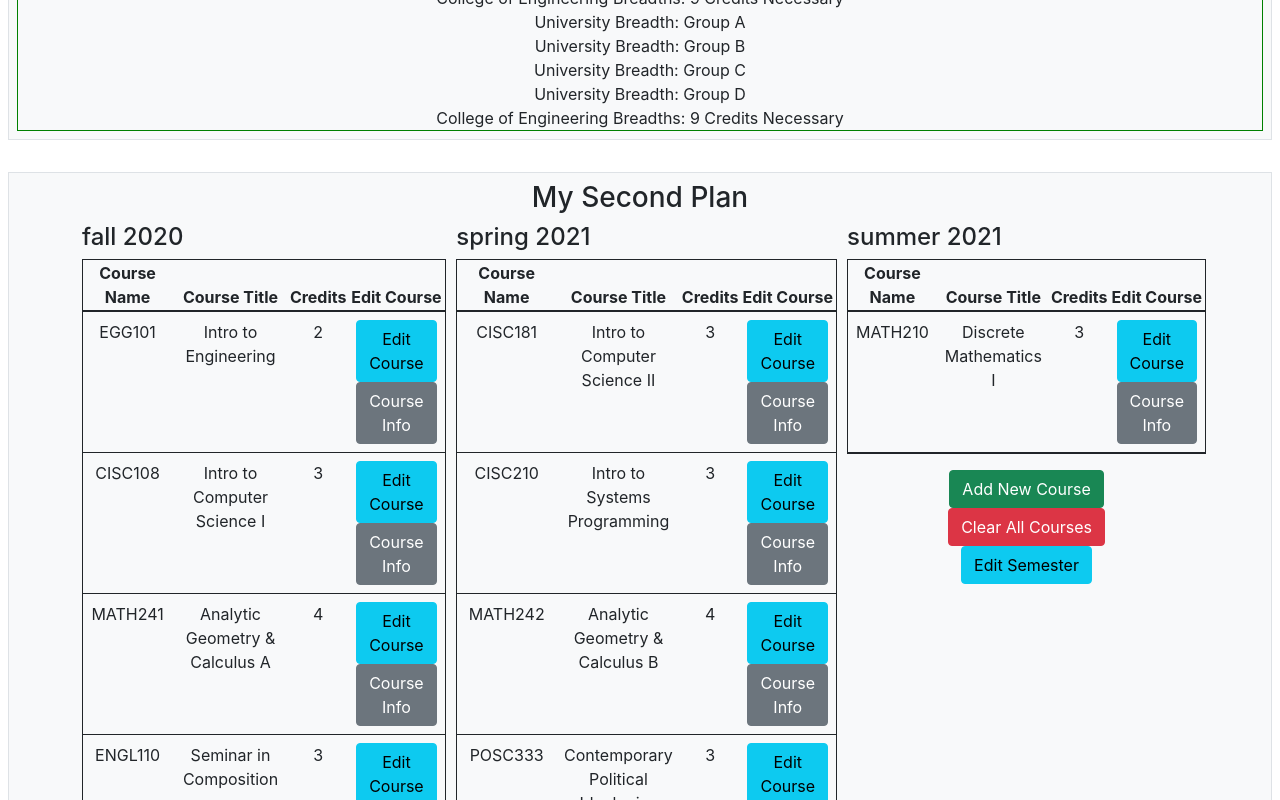
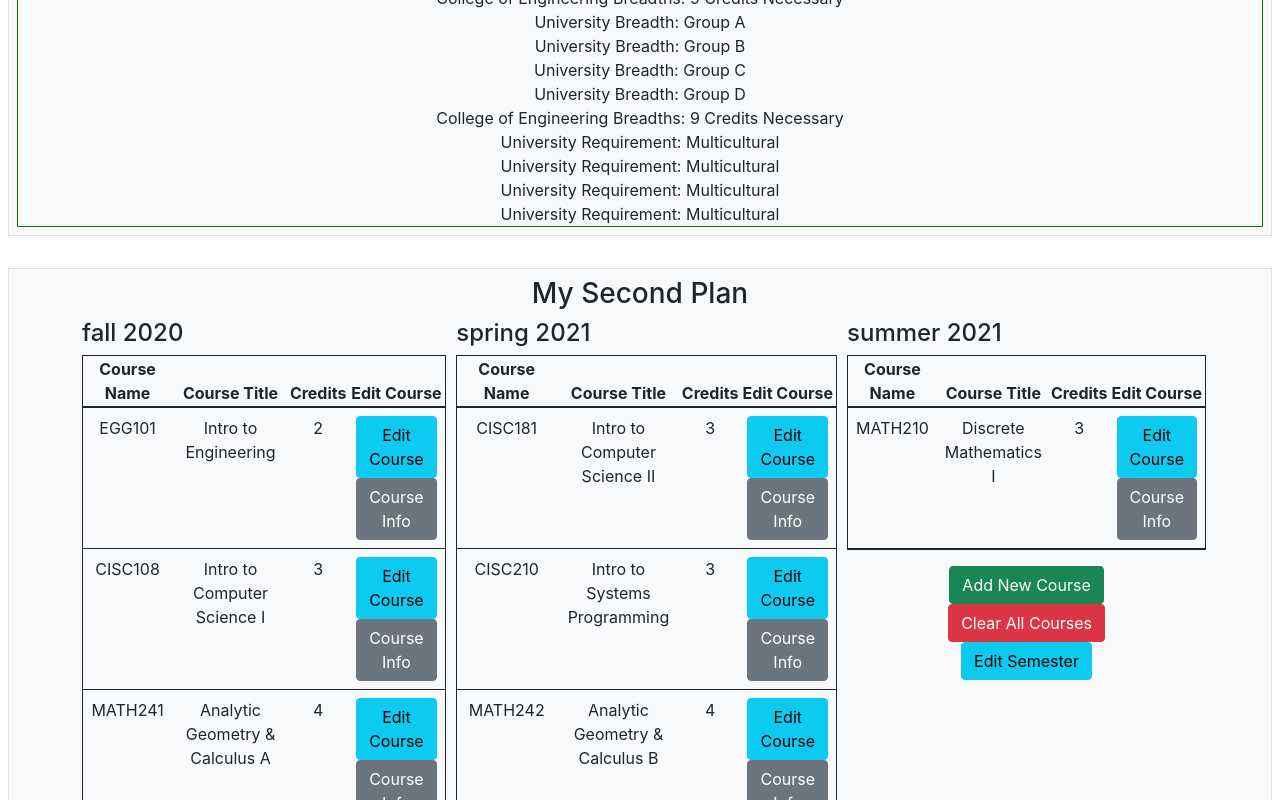
Before and after one commit to UD-CISC275-S22/cis-scheduler-team-18, a React (Create React App) app: page / in a window 1280 px wide. Shown: the part 4200-5000 px from the top of the page. Built offline with nearby package versions, Linux system fonts and the light colour scheme.

Commit message:
finished checkMulticultural + error that I created

```diff
--- a/src/App.tsx
+++ b/src/App.tsx
@@ -13,7 +13,7 @@ import { AddPlanModal } from "./components/AddPlanModal";
 import { Drag } from "./components/Drag";
 
 const PLANS = semesterPlan.map(
-    (plan): Plan => ({
+    (plan: Plan): Plan => ({
         ...plan
     })
 );
--- a/src/components/CheckDegreeReqs.tsx
+++ b/src/components/CheckDegreeReqs.tsx
@@ -10,7 +10,6 @@ import multiCultReq from "../data/multiCulturalReq.json";
 import englOpt from "../data/englOption.json";
 import DLEReq from "../data/DLEReq.json";
 import mathOpt from "../data/mathOpt.json";
-import { SemesterEditor } from "./semesterEditor";
 
 export function CheckDegreeReq({ plan }: { plan: Plan }): JSX.Element {
     //files: coreMajorRequirements, DLEReq, englOption, multiculturalReq, scienceRequirement, techElect, mathOption
@@ -49,27 +48,27 @@ export function CheckDegreeReq({ plan }: { plan: Plan }): JSX.Element {
     //delete this after it works
     missingRequirements = [...missingRequirements, "Test"];
 
-    function checkBreadths(sem: Semester): void {
+    function checkBreadths(classes: Course[]): void {
         //find all theh breadth requirements in a semester
-        const groupA = sem.courses.filter((course: Course): boolean =>
+        const groupA = classes.filter((course: Course): boolean =>
             course.breadth.includes(
                 "GROUP A" || "GROUPA" || "group A" || "group a"
             )
         );
 
-        const groupB = sem.courses.filter((course: Course): boolean =>
+        const groupB = classes.filter((course: Course): boolean =>
             course.breadth.includes(
                 "GROUP B" || "GROUPB" || "group B" || "group b"
             )
         );
 
-        const groupC = sem.courses.filter((course: Course): boolean =>
+        const groupC = classes.filter((course: Course): boolean =>
             course.breadth.includes(
                 "GROUP C" || "GROUPC" || "group C" || "group c"
             )
         );
 
-        const groupD = sem.courses.filter((course: Course): boolean =>
+        const groupD = classes.filter((course: Course): boolean =>
             course.breadth.includes(
                 "GROUP D" || "GROUPD" || "group D" || "group d"
             )
@@ -178,11 +177,31 @@ export function CheckDegreeReq({ plan }: { plan: Plan }): JSX.Element {
         }
     }
 
-    plan.semesters.map((sem: Semester) => checkBreadths(sem));
+    function checkMultiCultural(classes: Course[]) {
+        const multiCodes = MULTICULTURAL.map(
+            (course: Course): string => course.code
+        );
+        //MULTICULTURAL: An array of courses that qualify as a multicultural course
+        //do the includes thing, but check to see if multicultural includes a course
+
+        //this is an array of all the multiCodes that include the course code
+        const findMulti = classes.filter((course: Course): boolean =>
+            multiCodes.includes(course.code)
+        );
+
+        if (findMulti.length === 0) {
+            missingRequirements = [
+                ...missingRequirements,
+                "University Requirement: Multicultural"
+            ];
+        }
+    }
+    plan.semesters.map((sem: Semester) => checkBreadths(sem.courses));
+    plan.semesters.map((sem: Semester) => checkMultiCultural(sem.courses));
     return (
         <div className="boxed">
             {missingRequirements.map((req: string) => (
-                <div key="req">{req}</div>
+                <div key={req}>{req}</div>
             ))}
         </div>
     );
```
